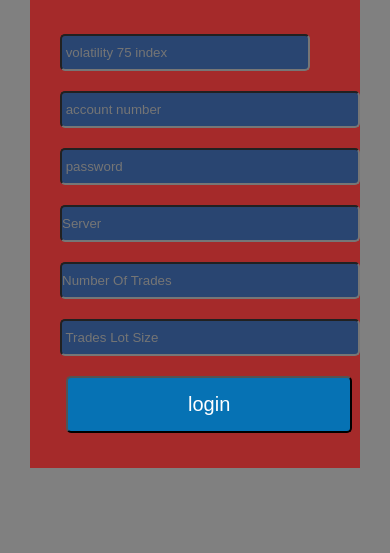
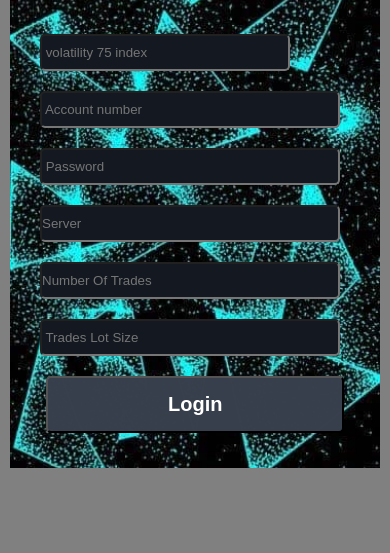
Before and after one commit to chidoski001/chaotic_bot, a plain HTML site: page index.html in a window 390 px wide. Shown: the part 291-844 px from the top of the page. Drawn offline with Linux system fonts and the light colour scheme.

Commit message:
i added the current back ground image to both bot

```diff
--- a/index.html
+++ b/index.html
@@ -44,8 +44,8 @@
                     </datalist>
 
                 </div>
-                <div> <input type="text" placeholder=" account number"></div>
-                <div><input type="password" placeholder=" password"></div>
+                <div> <input type="text" placeholder=" Account number"></div>
+                <div><input type="password" placeholder=" Password"></div>
                 <div><input id="dropdowninput" type="text" list="broker" placeholder="Server">
 
                     <datalist id="broker">
@@ -57,7 +57,7 @@
                 </div>
                 <div><input type="text" placeholder="Number Of Trades"></div>
                 <div><input type="text" placeholder=" Trades Lot Size"></div>
-                <div> <a href="loading.html"> <button class=" btn"> login</button></a></div>
+                <div> <a href="loading.html"> <button class=" btn"> Login</button></a></div>
             </div>
 
         </div>
--- a/loading.css
+++ b/loading.css
@@ -11,7 +11,7 @@ body {
     background-color: grey;
     display: flex;
     justify-content: center;
-    /* align-items: center; */
+    align-items: center;
 
 }
 
@@ -26,7 +26,7 @@ body {
 
     body {
         justify-content: center;
-        /* align-items: center; */
+        align-items: center;
         background-color: grey;
     }
 
@@ -54,18 +54,20 @@ body {
     background-color: brown;
     padding-bottom: 420px;
     width: auto;
-    background-image: url(WhatsApp\ Image\ 2024-02-02\ at\ 10.03.22_17c1bc25\ hjn.jpg);
+    background-image: url(WhatsApp\ Image\ 2024-02-02\ at\ 10.03.22_f5608be4.jpg);
     background-repeat: no-repeat;
     background-size: cover;
     display: flex;
     flex-direction: column;
     border-bottom-right-radius: 15px;
     border-bottom-left-radius: 15px;
+}
 
 .image {
     margin-top: 40px;
     display: flex;
     justify-content: center;
+    align-items: center;
 }
 
 .input_container {
--- a/style.css
+++ b/style.css
@@ -34,7 +34,20 @@ body {
         width: auto;
     }
 
+
+    .input_container div input {
+        padding: 9px 0px;
+        background-color: #294571;
+        width: 299px;
+        border-radius: 5px;
+        margin-right: 40px;
+    }
+
+
 }
+
+
+
 
 
 .header {
@@ -54,7 +67,7 @@ body {
     background-color: brown;
     padding-bottom: 15px;
     width: auto;
-    background-image: url(WhatsApp\ Image\ 2024-02-02\ at\ 10.03.22_17c1bc25\ hjn.jpg);
+    background-image: url(WhatsApp\ Image\ 2024-02-02\ at\ 10.03.22_f5608be4.jpg);
     background-repeat: no-repeat;
     background-size: cover;
     display: flex;
@@ -76,14 +89,15 @@ body {
 }
 
 .input_container div {
-    margin-left: 30px;
+    /* margin-left: 30px; */
     padding-bottom: 20px;
+    padding-left: 30px;
     width: auto;
 }
 
 .input_container div input {
     padding: 9px 0px;
-    background-color: #294571;
+    background-color: #141921;
     width: 300px;
     border-radius: 5px;
 }
@@ -91,36 +105,9 @@ body {
 .btn {
     margin-left: 6px;
     padding: 15px 120px;
-    background-color: rgb(6, 114, 180);
+    background-color: #383f4dfd;
     border-radius: 5px;
     color: white;
     font-size: 20px;
+    font-weight: bold;
 }
-
-/* .header {
-    background-color: black;
-}
-
-.header h1 {
-    color: green;
-    font-size: 15px;
-    margin-left: 50px;
-
-}
-
-.container {
-    padding: 30px 150px 100px 150px;
-    /* width: auto; */
-}
-
-/ .container_details {
-    /* background-color: red; */
-    padding-left: 210px;
-    padding-right: 220px;
-    padding-bottom: 490px;
-    background-image: url(WhatsApp\ Image\ 2024-02-02\ at\ 10.03.22_17c1bc25\ hjn.jpg);
-    background-repeat: no-repeat;
-    background-size: contain;
-}
-
-*/
```
Also changed, not shown: loading.html (+5 -2 lines), WhatsApp Image 2024-02-02 at 10.03.22_f5608be4.jpg (added). Lines whose indentation alone changed are shown as unchanged.
